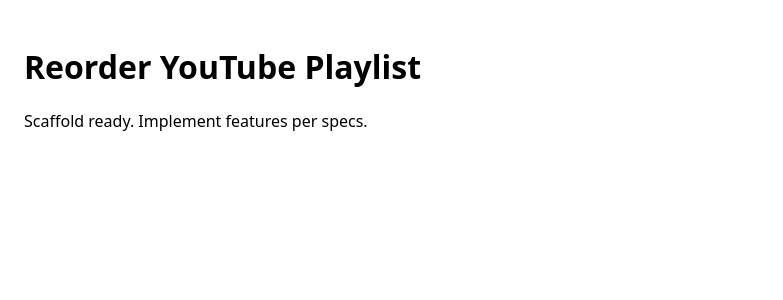
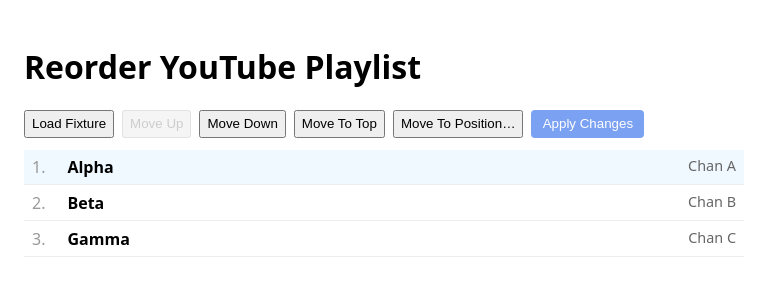
Before and after one commit to ndc/reorder-youtube-playlist, a Vue app: page / in a window 1280 px wide. Shown: the top 300 px of the page, without its empty margins (0-783 px from the left). Built offline with nearby package versions, Linux system fonts and the light colour scheme.

Commit message:
UI wiring app vue

```diff
--- a/src/App.vue
+++ b/src/App.vue
@@ -1,12 +1,144 @@
 <template>
   <main>
     <h1>Reorder YouTube Playlist</h1>
-    <p>Scaffold ready. Implement features per specs.</p>
+    <section class="controls">
+      <button @click="load()" :disabled="loading">Load Fixture</button>
+      <button @click="moveUp" :disabled="!canMoveUp">Move Up</button>
+      <button @click="moveDown" :disabled="!canMoveDown">Move Down</button>
+      <button @click="moveTop" :disabled="!hasSelection">Move To Top</button>
+      <button @click="moveToPosition" :disabled="!hasSelection">Move To Position…</button>
+      <button class="primary" @click="apply" :disabled="!dirty || applying">Apply Changes</button>
+    </section>
+
+    <p v-if="message" :class="{ ok: messageType==='ok', err: messageType==='err' }">{{ message }}</p>
+
+    <ol class="list" v-if="items.length">
+      <li
+        v-for="(it, i) in items"
+        :key="it.id"
+        :class="{ selected: selectionIndex===i }"
+        @click="select(i)"
+        tabindex="0"
+      >
+        <span class="index">{{ i + 1 }}.</span>
+        <span class="title">{{ it.title }}</span>
+        <span class="meta">{{ it.channel }}</span>
+      </li>
+    </ol>
+    <p v-else>No items loaded.</p>
   </main>
+
 </template>
 <script setup lang="ts">
-// TODO: Implement components and wiring per tasks.md
+import { ref, computed, onMounted } from 'vue'
+import { playlistFacade } from './lib/playlistFacade'
+import { initialState, setSelection, applyMoveDelta, applyMoveTo } from './services/stateService'
+import type { AppState } from './models/types'
+
+const state = ref<AppState>(initialState())
+const loading = ref(false)
+const applying = ref(false)
+const message = ref('')
+const messageType = ref<'ok' | 'err' | ''>('')
+
+const items = computed(() => state.value.items)
+const selectionIndex = computed(() => state.value.selectionIndex)
+const dirty = computed(() => state.value.dirty)
+
+const hasSelection = computed(() => selectionIndex.value != null)
+const canMoveUp = computed(() => hasSelection.value && (selectionIndex.value as number) > 0)
+const canMoveDown = computed(() => hasSelection.value && (selectionIndex.value as number) < items.value.length - 1)
+
+function select(i: number) {
+  state.value = setSelection(state.value, i)
+}
+
+async function load() {
+  clearMessage()
+  loading.value = true
+  try {
+    const { items: loaded } = await playlistFacade.loadPlaylist('TEST')
+    state.value = { ...state.value, selectedPlaylistId: 'TEST', items: loaded, selectionIndex: 0, dirty: false }
+  } catch (e: any) {
+    showError(`Failed to load: ${e?.message ?? e}`)
+  } finally {
+    loading.value = false
+  }
+}
+
+function moveUp() {
+  state.value = applyMoveDelta(state.value, -1)
+}
+function moveDown() {
+  state.value = applyMoveDelta(state.value, 1)
+}
+function moveTop() {
+  if (selectionIndex.value == null) return
+  state.value = applyMoveTo(state.value, 0)
+}
+function moveToPosition() {
+  if (selectionIndex.value == null) return
+  const toStr = window.prompt('Move to position (1-based):', String((selectionIndex.value as number) + 1))
+  if (!toStr) return
+  const to = Number.parseInt(toStr, 10)
+  if (Number.isNaN(to) || to < 1 || to > items.value.length) {
+    showError('Invalid position')
+    return
+  }
+  state.value = applyMoveTo(state.value, to - 1)
+}
+
+async function apply() {
+  clearMessage()
+  if (!dirty.value || !state.value.selectedPlaylistId) return
+  applying.value = true
+  try {
+    const order = state.value.items.map(i => i.id)
+    const res = await playlistFacade.applyReorder(state.value.selectedPlaylistId, order)
+    if (res.success) {
+      showOk('Applied successfully')
+      // reload to reflect committed order and reset dirty
+      const { items: reloaded } = await playlistFacade.loadPlaylist(state.value.selectedPlaylistId)
+      state.value = { ...state.value, items: reloaded, dirty: false, lastAppliedAt: new Date().toISOString() }
+    } else {
+      showError(res.message ?? 'Apply failed')
+    }
+  } catch (e: any) {
+    showError(`Apply failed: ${e?.message ?? e}`)
+  } finally {
+    applying.value = false
+  }
+}
+
+function showOk(msg: string) {
+  message.value = msg
+  messageType.value = 'ok'
+}
+function showError(msg: string) {
+  message.value = msg
+  messageType.value = 'err'
+}
+function clearMessage() {
+  message.value = ''
+  messageType.value = ''
+}
+
+onMounted(() => {
+  // Autoload fixture for convenience
+  load()
+})
 </script>
 <style scoped>
 main { font-family: system-ui, sans-serif; padding: 1rem; }
+.controls { display: flex; gap: 0.5rem; flex-wrap: wrap; margin: 0.75rem 0; }
+button.primary { background: #2563eb; color: white; border: none; padding: 0.4rem 0.7rem; border-radius: 4px; }
+button:disabled { opacity: 0.6; }
+.list { list-style: none; padding: 0; margin: 0.5rem 0; max-width: 720px; }
+.list li { display: grid; grid-template-columns: 3ch 1fr auto; gap: 0.5rem; padding: 0.4rem 0.5rem; border-bottom: 1px solid #eee; cursor: pointer; }
+.list li.selected { background: #f0f9ff; }
+.index { color: #999; }
+.title { font-weight: 600; }
+.meta { color: #666; font-size: 0.9rem; }
+p.ok { color: #166534; }
+p.err { color: #991b1b; }
 </style>
```
